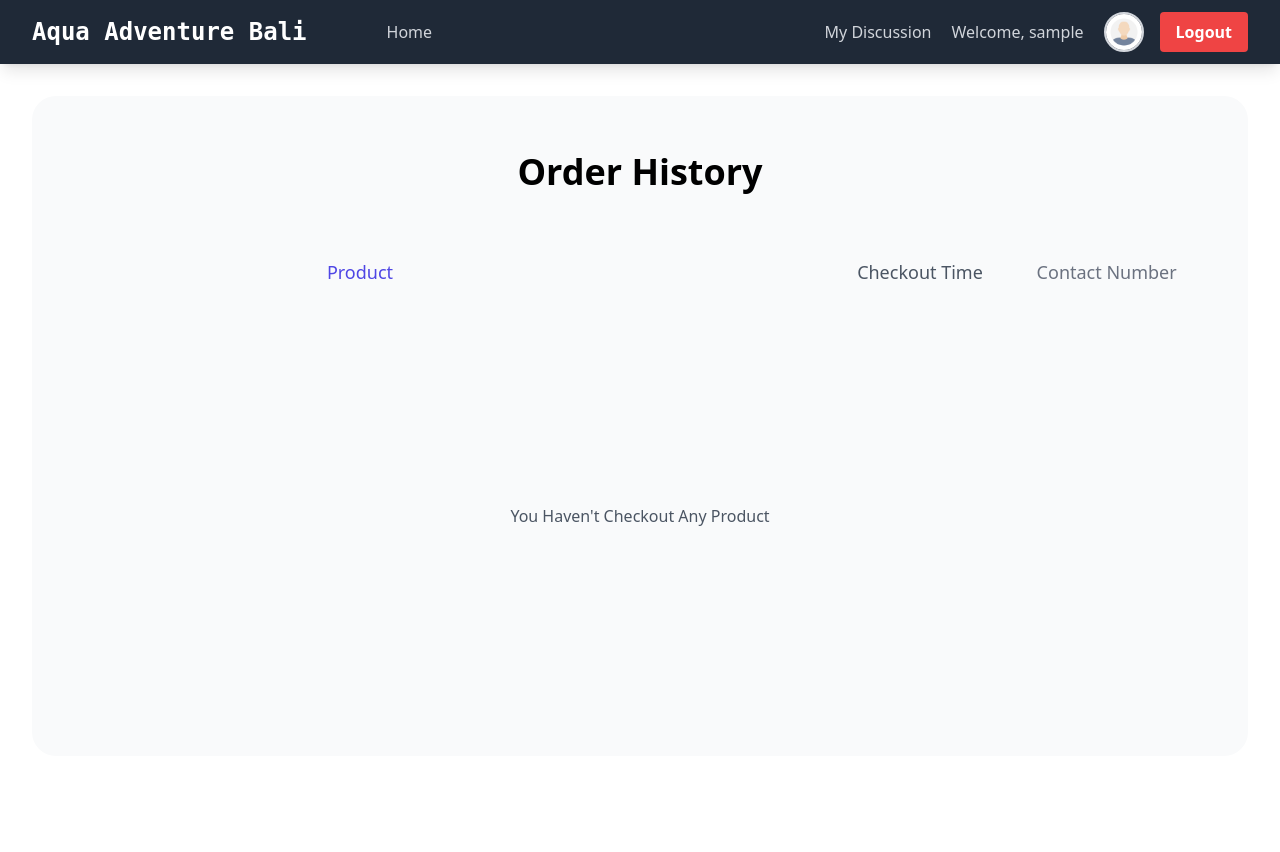
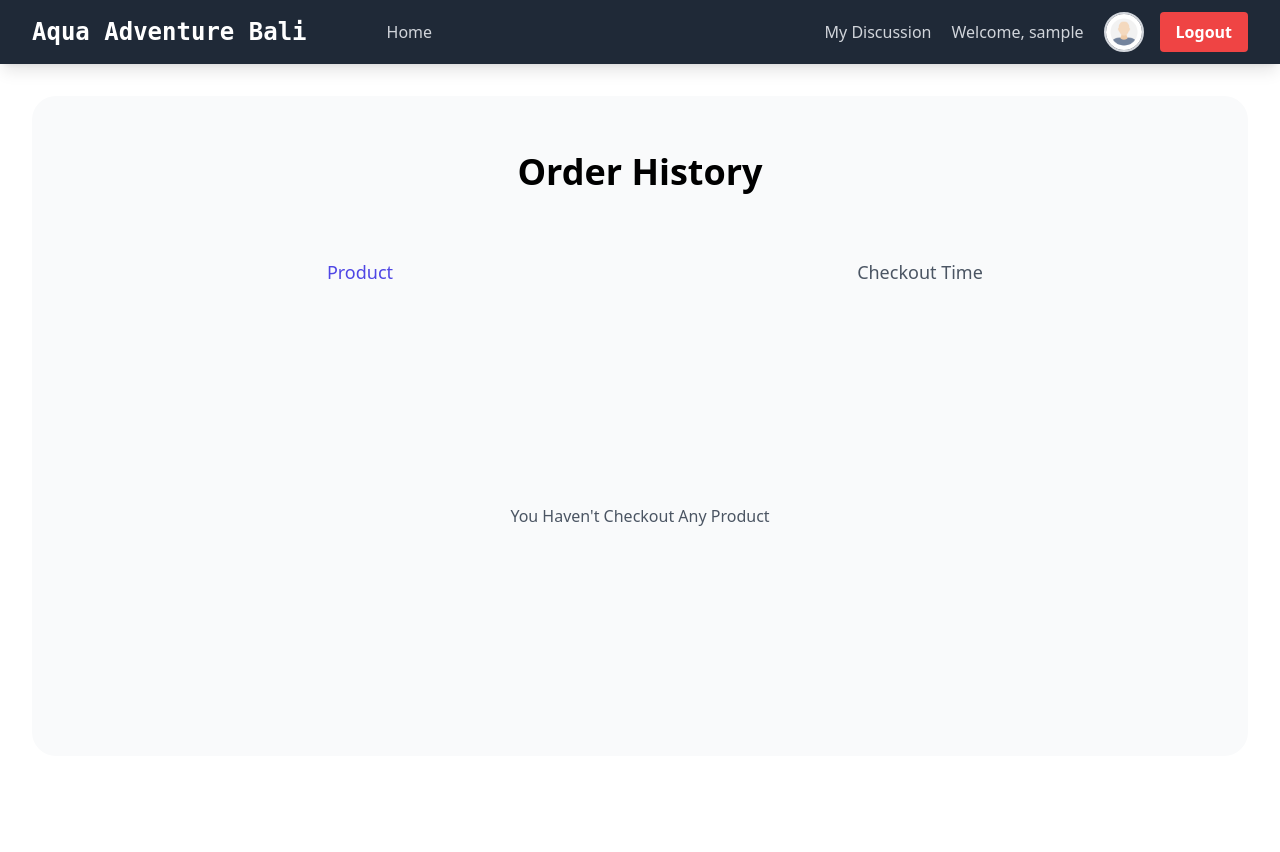
Before and after one commit to PBP24E06/aquaadventurebali, a Django app: page /transaction-history in a window 1280 px wide. Run offline with Django 5.2, Linux system fonts and the light colour scheme; the visitor is signed in with stand-in values (Sample User, id 1); data that the repository does not hold is empty; some libraries are stand-ins or nearby versions.

Commit message:
debugging ulasan

```diff
--- a/main/templates/transaction_history.html
+++ b/main/templates/transaction_history.html
@@ -88,9 +88,6 @@
                 <div class="col-span-1 col-start-5 flex justify-center max-lg:hidden">
                     <p class="font-medium text-lg leading-8 text-gray-600">Checkout Time</p>
                 </div>
-                <div class="col-span-1 col-start-6 flex justify-center max-lg:hidden">
-                    <p class="font-medium text-lg leading-8 text-gray-500">Contact Number</p>
-                </div>
             </div>
             {% if not transaction_list %}
                 <div class="flex flex-col items-center justify-center min-h-[24rem] p-6">
@@ -119,7 +116,11 @@
                                 Write Review
                             </button>
                         {% endif %}
-
+                    </div>
+                    <div class="col-span-8 sm:col-span-4 lg:col-span-1 flex items-center justify-center ">
+                        <p class="font-semibold text-base leading-8 text-indigo-600 text-center whitespace-normal break-words max-w-xs">{{ transaction.checkout_time }}</p>
+                    </div>
+                    <div class="col-span-8 sm:col-span-4 lg:col-span-1 flex items-center justify-center ">
                         {% if transaction.has_complained %}
                             <span class="text-gray-500 text-sm text-center ml-2">Complaint submitted!</span>
                         {% else %}
@@ -127,12 +128,6 @@
                                 Write Complaint
                             </button>
                         {% endif %}
-                    </div>
-                    <div class="col-span-8 sm:col-span-4 lg:col-span-1 flex items-center justify-center ">
-                        <p class="font-semibold text-base leading-8 text-indigo-600 text-center whitespace-normal break-words max-w-xs">{{ transaction.checkout_time }}</p>
-                    </div>
-                    <div class="col-span-8 sm:col-span-4 lg:col-span-1 flex items-center justify-center ">
-                        <p class="font-semibold text-base leading-8 text-black">{{ transaction.phone_number }}</p>
                     </div>
 
                 </div>
```
